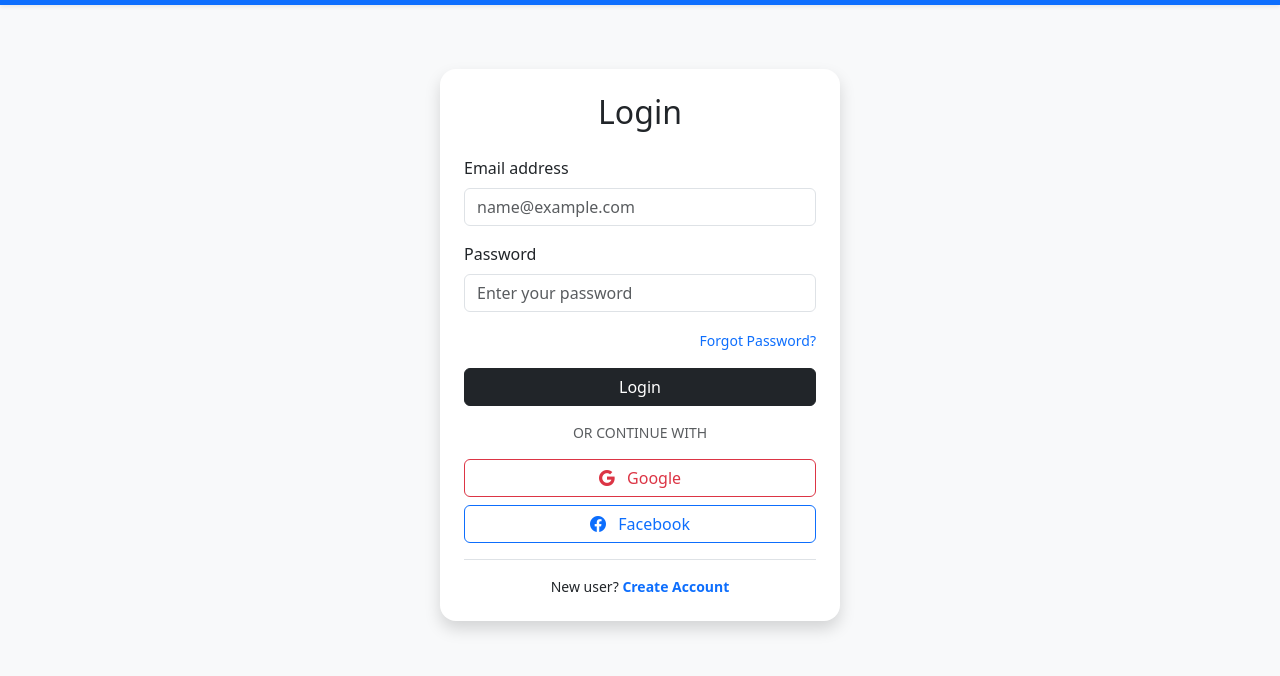
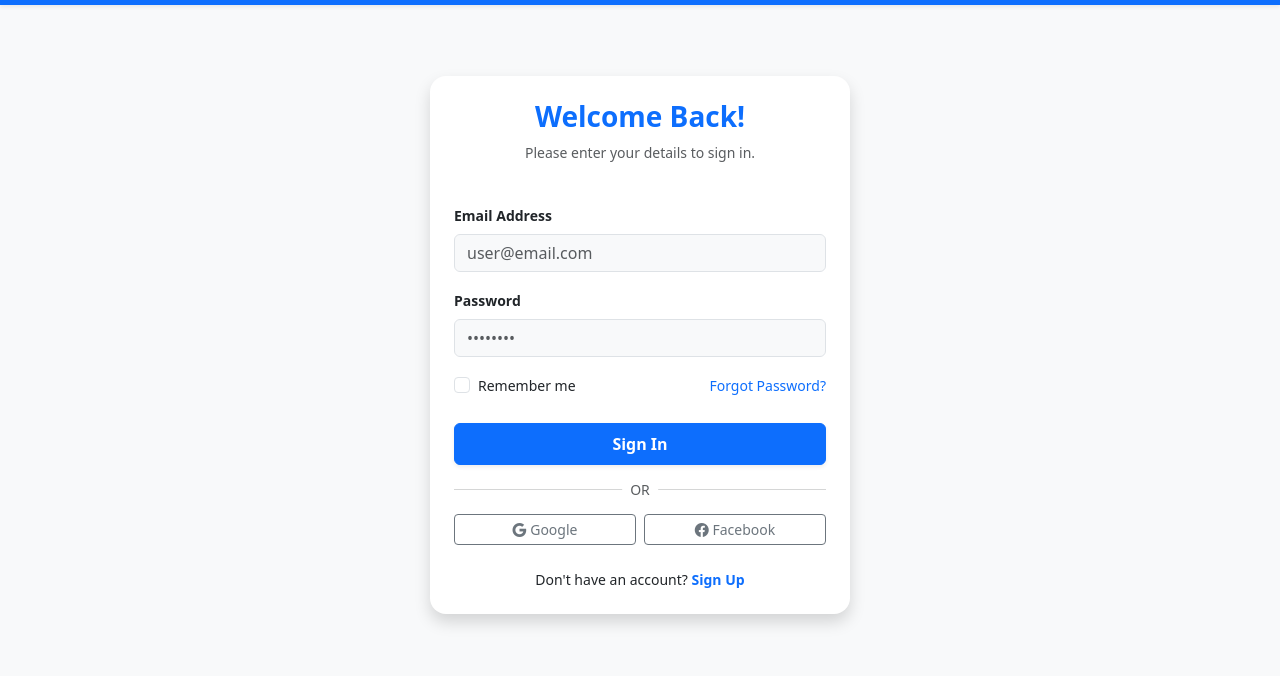
Before and after one commit to i252030-pixel/A-i252030-i253176-IICT-project, a plain HTML site: page login.html in a window 1280 px wide. Shown: the part 52-728 px from the top of the page. Drawn offline with nearby package versions, Linux system fonts and the light colour scheme.

Commit message:
Update login.html

```diff
--- a/login.html
+++ b/login.html
@@ -41,40 +41,58 @@
     </nav>
 
     <div class="container-fluid bg-light d-flex justify-content-center align-items-center" style="min-height: 85vh;">
-        <div class="card shadow border-0 p-4 rounded-4" style="max-width: 400px; width: 100%;">
-            <h2 class="text-center mb-4">Login</h2>
+        <div class="card shadow border-0 p-4 rounded-4" style="max-width: 420px; width: 100%;">
+            <div class="text-center mb-4">
+                <h3 class="fw-bold text-primary">Welcome Back!</h3>
+                <p class="text-muted small">Please enter your details to sign in.</p>
+            </div>
 
             <form onsubmit="validateLogin(event)">
                 <div class="mb-3">
-                    <label for="email" class="form-label">Email address</label>
-                    <input type="email" class="form-control" id="email" placeholder="name@example.com" required>
+                    <label for="email" class="form-label fw-semibold small">Email Address</label>
+                    <input type="email" class="form-control bg-light" id="email" placeholder="user@email.com" required>
                 </div>
+
                 <div class="mb-3">
-                    <label for="password" class="form-label">Password</label>
-                    <input type="password" class="form-control" id="password" placeholder="Enter your password" required>
+                    <label for="password" class="form-label fw-semibold small">Password</label>
+                    <input type="password" class="form-control bg-light" id="password" placeholder="••••••••" required>
                 </div>
-                <div class="mb-3 text-end">
+
+                <div class="d-flex justify-content-between align-items-center mb-4">
+                    <div class="form-check">
+                        <input class="form-check-input" type="checkbox" id="remember">
+                        <label class="form-check-label small" for="remember">Remember me</label>
+                    </div>
                     <a href="#" class="text-decoration-none small text-primary">Forgot Password?</a>
                 </div>
+
                 <div class="d-grid gap-2">
-                    <button type="submit" class="btn btn-dark">Login</button>
+                    <button type="submit" class="btn btn-primary py-2 fw-bold shadow-sm">Sign In</button>
                 </div>
-                <div class="text-center my-3 text-muted small">OR CONTINUE WITH</div>
-                <div class="d-grid gap-2">
-                    <button type="button" class="btn btn-outline-danger">
-                        <i class="bi bi-google me-2"></i> Google
-                    </button>
-                    <button type="button" class="btn btn-outline-primary">
-                        <i class="bi bi-facebook me-2"></i> Facebook
-                    </button>
+
+                <div class="text-center my-4 position-relative">
+                    <hr class="text-muted">
+                    <span class="position-absolute top-50 start-50 translate-middle px-2 bg-white small text-muted">OR</span>
+                </div>
+
+                <div class="row g-2">
+                    <div class="col-6">
+                        <button type="button" class="btn btn-outline-secondary w-100 btn-sm">
+                            <i class="bi bi-google"></i> Google
+                        </button>
+                    </div>
+                    <div class="col-6">
+                        <button type="button" class="btn btn-outline-secondary w-100 btn-sm">
+                            <i class="bi bi-facebook"></i> Facebook
+                        </button>
+                    </div>
                 </div>
             </form>
 
-            <div class="text-center mt-3 pt-3 border-top">
-                <p class="mb-0 small">New user? <a href="#" class="text-decoration-none fw-bold text-primary">Create Account</a></p>
+            <div class="text-center mt-4">
+                <p class="mb-0 small">Don't have an account? <a href="#" class="text-decoration-none fw-bold text-primary">Sign Up</a></p>
             </div>
         </div>
-    </div>
 
     <script src="https://cdn.jsdelivr.net/npm/bootstrap@5.3.0/dist/js/bootstrap.bundle.min.js"></script>
     <script src="js/script.js"></script>
```
